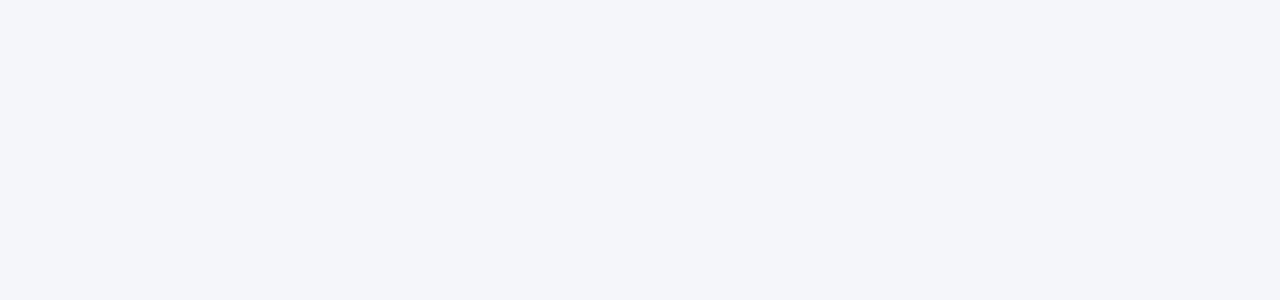
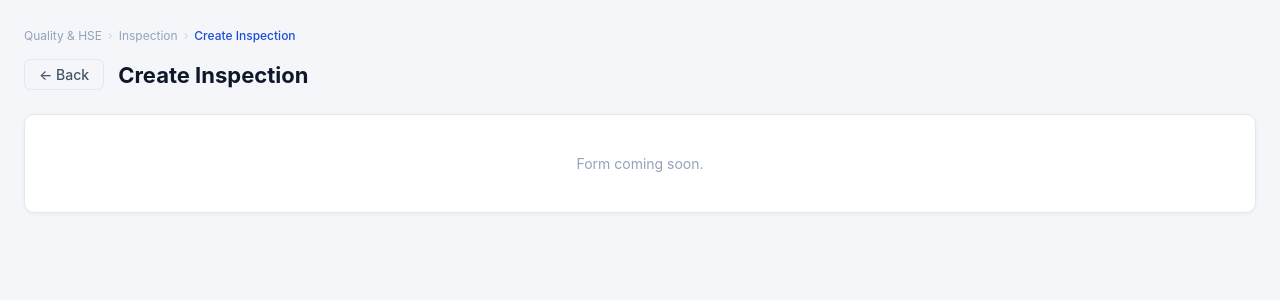
Before and after one commit to salmann17/Inspection-Management-System, a Vue app in the folder frontend/: page /inspections/create in a window 1280 px wide. Before the commit this address had no page. Shown: the top 300 px of the page. Built offline with nearby package versions, Linux system fonts and the light colour scheme.

Commit message:
frontend: create inspection page and routing

```diff
--- /dev/null
+++ b/frontend/src/pages/CreateInspection.vue
@@ -0,0 +1,102 @@
+<template>
+  <div class="page">
+    <!-- Breadcrumb -->
+    <nav class="breadcrumb">
+      <span>Quality &amp; HSE</span>
+      <span class="sep">›</span>
+      <span>Inspection</span>
+      <span class="sep">›</span>
+      <span class="active">Create Inspection</span>
+    </nav>
+
+    <!-- Header -->
+    <div class="page-header">
+      <div class="header-left">
+        <button class="btn-back" @click="$router.push('/inspections')">← Back</button>
+        <h1 class="page-title">Create Inspection</h1>
+      </div>
+    </div>
+
+    <!-- Content placeholder -->
+    <div class="card">
+      <p class="placeholder">Form coming soon.</p>
+    </div>
+  </div>
+</template>
+
+<script setup>
+</script>
+
+<style scoped>
+.page {
+  max-width: 1280px;
+  margin: 0 auto;
+  padding: 28px 24px;
+}
+
+.breadcrumb {
+  display: flex;
+  align-items: center;
+  gap: 6px;
+  font-size: 12px;
+  color: #94a3b8;
+  margin-bottom: 16px;
+}
+
+.breadcrumb .sep {
+  color: #cbd5e1;
+}
+
+.breadcrumb .active {
+  color: #1d4ed8;
+  font-weight: 500;
+}
+
+.page-header {
+  display: flex;
+  align-items: center;
+  justify-content: space-between;
+  margin-bottom: 24px;
+}
+
+.header-left {
+  display: flex;
+  align-items: center;
+  gap: 14px;
+}
+
+.btn-back {
+  background: none;
+  border: 1px solid #e2e8f0;
+  border-radius: 6px;
+  padding: 6px 14px;
+  color: #475569;
+  font-weight: 500;
+  transition: border-color 0.15s, color 0.15s;
+}
+
+.btn-back:hover {
+  border-color: #1d4ed8;
+  color: #1d4ed8;
+}
+
+.page-title {
+  font-size: 22px;
+  font-weight: 700;
+  color: #0f172a;
+}
+
+.card {
+  background: #fff;
+  border-radius: 10px;
+  border: 1px solid #e2e8f0;
+  box-shadow: 0 1px 4px rgba(0, 0, 0, 0.05);
+  padding: 40px 24px;
+}
+
+.placeholder {
+  text-align: center;
+  color: #94a3b8;
+  font-size: 14px;
+}
+</style>
--- a/frontend/src/pages/InspectionList.vue
+++ b/frontend/src/pages/InspectionList.vue
@@ -3,7 +3,7 @@
     <!-- Header -->
     <div class="page-header">
       <h1 class="page-title">Inspection Record</h1>
-      <button class="btn-primary">+ Create Inspection</button>
+      <button class="btn-primary" @click="$router.push('/inspections/create')">+ Create Inspection</button>
     </div>
 
     <!-- Tabs -->
--- a/frontend/src/router/index.js
+++ b/frontend/src/router/index.js
@@ -12,6 +12,11 @@ const router = createRouter({
       name: 'inspections',
       component: () => import('../pages/InspectionList.vue'),
     },
+    {
+      path: '/inspections/create',
+      name: 'inspections.create',
+      component: () => import('../pages/CreateInspection.vue'),
+    },
   ],
 })
 
```
